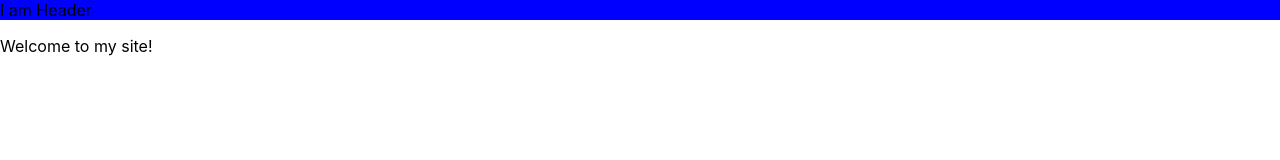
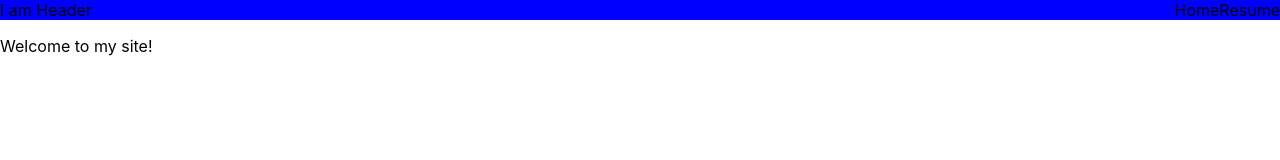
Before and after one commit to CD-Mackay/personal_site, a Next.js app: page / in a window 1280 px wide. Shown: the top 160 px of the page. Built offline with nearby package versions, Linux system fonts and the light colour scheme.

Commit message:
style header layout, add nav links

```diff
--- a/Components/Header/Header.js
+++ b/Components/Header/Header.js
@@ -1,7 +1,19 @@
+import Link from 'next/link';
 import styles from './Header.module.css';
 
 export default function Header() {
   return (
-    <div className={styles.header}>I am Header</div>
+
+    <div className={styles.header}>
+      <div>
+      I am Header
+      </div>
+      <nav>
+        <Link href="/">
+          Home
+        </Link>
+        <Link href="/resume">Resume</Link>
+      </nav>
+      </div>
   )
 }
--- a/Components/Header/Header.module.css
+++ b/Components/Header/Header.module.css
@@ -1,4 +1,6 @@
 .header {
   width: 100vw;
   background-color: blue;
+  display: flex;
+  justify-content: space-between;
 }
--- a/pages/resume.js
+++ b/pages/resume.js
@@ -1,7 +1,9 @@
+import Header from "../Components/Header/Header";
 
 export default function Resume() {
   return (
     <div>
+      <Header />
       <p>I am Resume</p>
     </div>
   )
```
